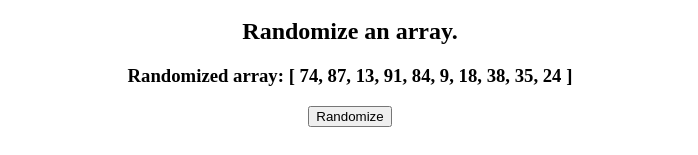
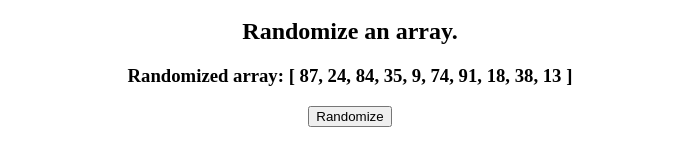
Before and after one commit to bryanaritcheta/hireplicity, a React (Create React App) app in the folder technicalpartone/: page / in a window 1280 px wide. Shown: the part 293-448 px from the top of the page, without its empty margins (290-988 px from the left). Built offline with nearby package versions, Linux system fonts and the light colour scheme.

Commit message:
Update RandomizeArray.js

```diff
--- a/technicalpartone/src/components/RandomizeArray.js
+++ b/technicalpartone/src/components/RandomizeArray.js
@@ -15,21 +15,30 @@ const sampleArray = [
 ]
 
 function RandomizeArray() {
-    const [, arrayRandom] = useState(sampleArray.sort((a, b) => 0.5 - Math.random()))
+    const [samplearray, arrayRandom] = useState(sampleArray)
+
+    const arrayRandomize = (samplearray) => {
+        const samplearraynew = samplearray.slice(0).sort((a, b) => 0.5 - Math.random())
+        arrayRandom(samplearraynew)
+    }
 
     return (
         <div id="section-is-contained">
             <h2>Randomize an array.</h2>
             <div>
                 <h3>Randomized array: [
-                    {sampleArray.map((n) => (
-                        <span className="sampleArrayItem" key={n + Math.random()}>{n}</span>
+                    {samplearray.map((n) => (
+                        <span
+                            className="sampleArrayItem"
+                            key={n * Math.random() * Math.random()}>
+                            {n}
+                        </span>
                     ))}
                     ]
                 </h3>
             </div>
             <button
-                onClick={arrayRandom}
+                onClick={() => arrayRandomize(sampleArray)}
             >
                 Randomize
             </button>
```
